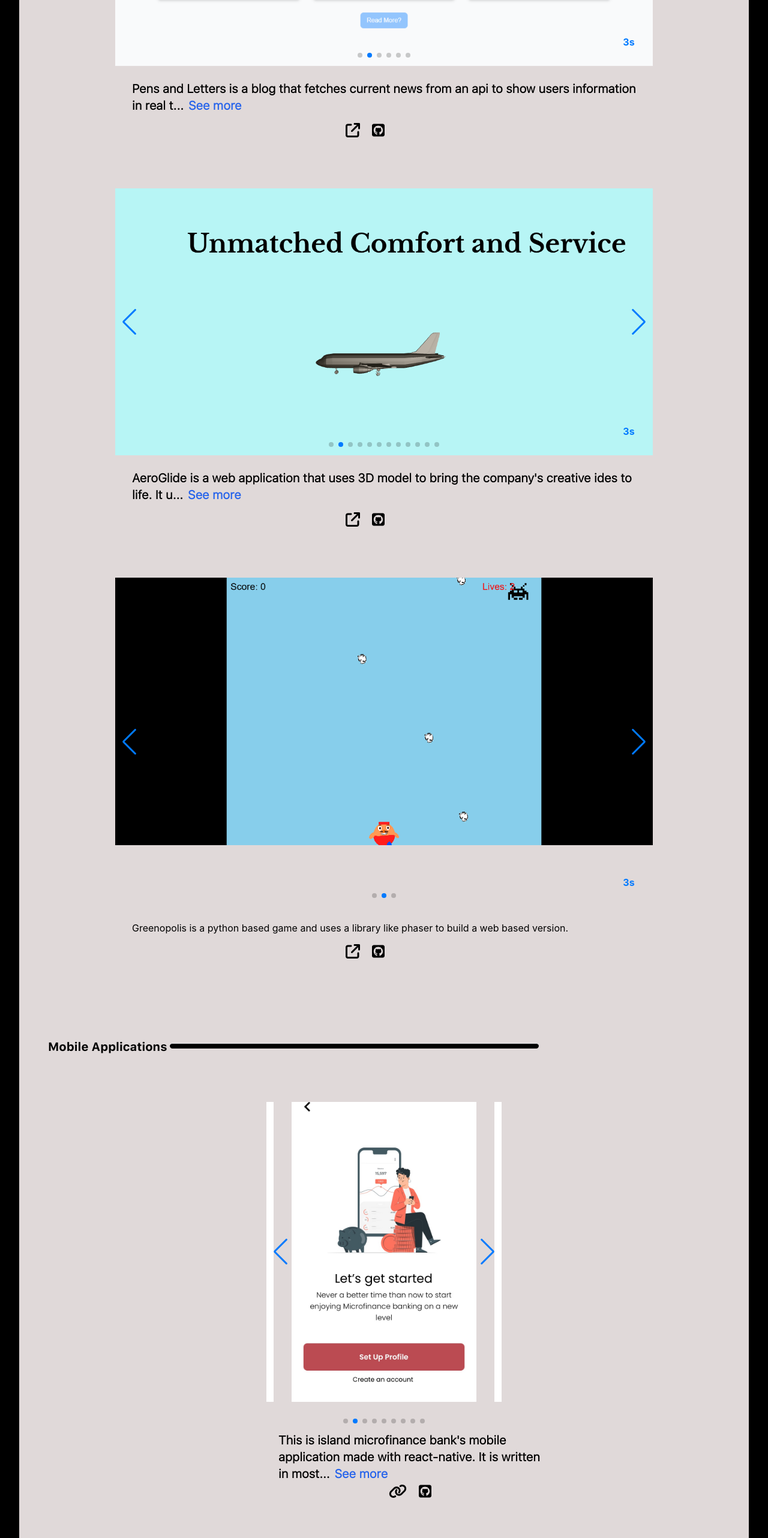
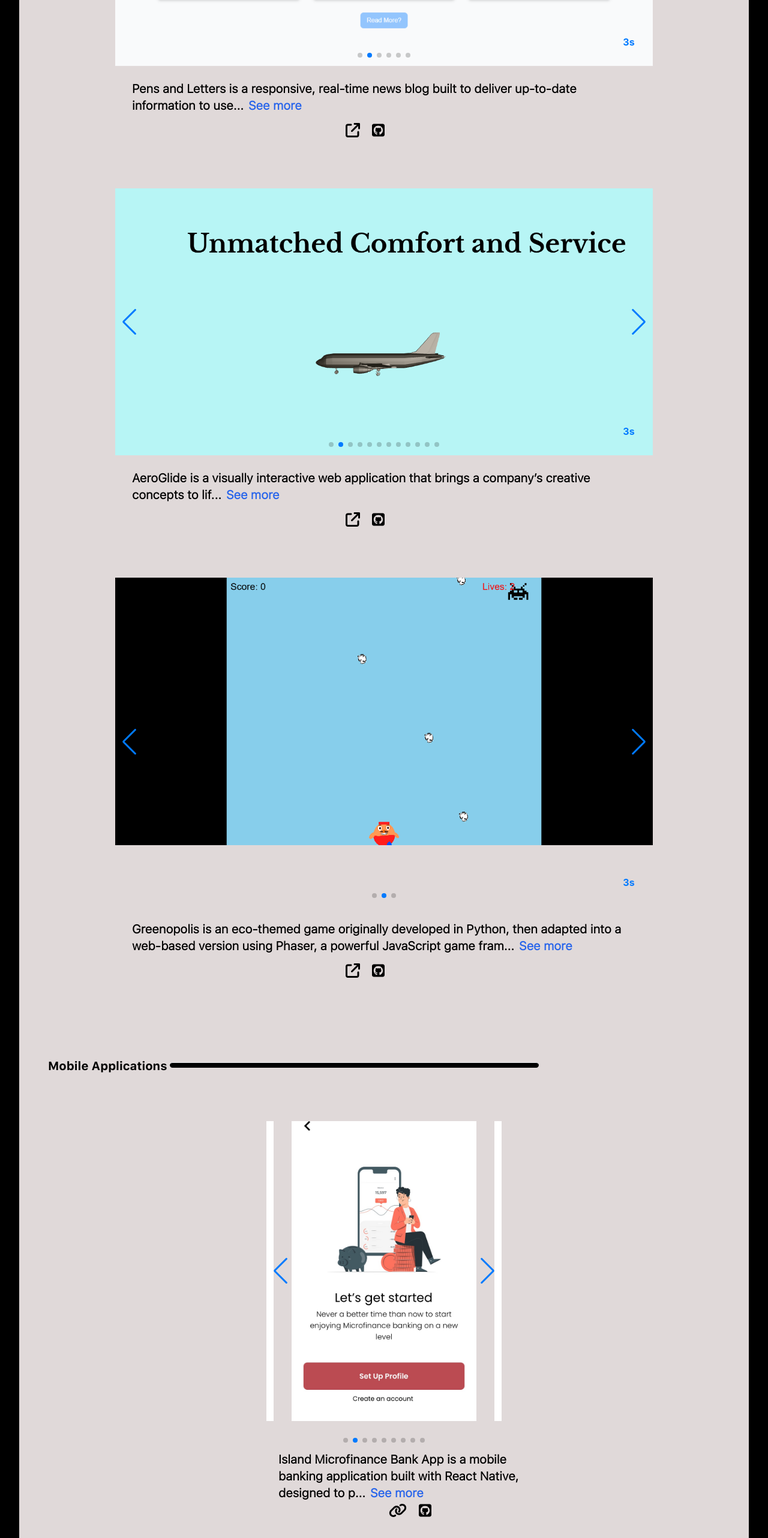
Before and after one commit to mosimiDev/mosimiPortfolioWebsite, a React (Create React App) app: page / in a window 1280 px wide. Shown: the part 4522-7086 px from the top of the page at 60% size. Built offline with nearby package versions, Linux system fonts and the light colour scheme.

Commit message:
updated project section

```diff
--- a/src/pages/Projects.jsx
+++ b/src/pages/Projects.jsx
@@ -205,7 +205,7 @@ function Projects() {
       <div className="w-3/4 mx-auto mt-6 mb-20">
         <ExpandableText
           text={
-            "Pens and Letters is a blog that fetches current news from an api to show users information in real time.It is built with NexJS, NextAuth for user authentication. It is written in mostly typescript, package with npm, and uses libraries like Zod a validation library made with typescript that helps with validation of data and Tailwind React Native Classnames(TWRNC) for easy styling of components without needing to constantly create Stylesheets all the time and will help with dark mode"
+            "Pens and Letters is a responsive, real-time news blog built to deliver up-to-date information to users by fetching content from a live news API. As a frontend-focused project, it demonstrates strong command of modern UI development using Next.js and TypeScript.User authentication is handled with NextAuth, providing a secure and seamless sign-in experience. The app emphasizes reliable and type-safe data handling through Zod, ensuring that content displayed is both valid and predictable for real-world user-facing applications.Styling is efficiently managed using Tailwind React Native Classnames (TWRNC), which enables utility-first, scalable design without the overhead of manual StyleSheet creation. This improves developer speed while keeping UI consistent and maintainable.With its focus on clean component architecture, data validation, user authentication, and dynamic content rendering, Pens and Letters showcases frontend problem-solving skills relevant to building production-ready applications that are performant, accessible, and easy to maintain."
           }
           maxChars={100}
         />
@@ -333,7 +333,7 @@ function Projects() {
       <div className="w-3/4 mx-auto mt-6 mb-20">
         <ExpandableText
           text={
-            "AeroGlide is a web application that uses 3D model to bring the company's creative ides to life. It uses meshes, textures and mapping to achieve this."
+            "AeroGlide is a visually interactive web application that brings a company’s creative concepts to life through immersive 3D modeling. Built with Three.js, it utilizes meshes, textures, and UV mapping to render high-quality 3D visuals directly in the browser.This project demonstrates practical frontend skills in integrating 3D environments into web interfaces that enables users to explore creative ideas in a dynamic and engaging way. By focusing on real-time rendering and performance optimization, AeroGlide shows how 3D web experiences can enhance storytelling, product visualization, and digital branding.With a clean component structure and an emphasis on user interaction, AeroGlide showcases the ability to deliver interactive, visually rich experiences using modern frontend technologies like React and Three.js."
           }
           maxChars={100}
         />
@@ -408,7 +408,7 @@ function Projects() {
       <div className="w-3/4 mx-auto mt-6 mb-20">
         <ExpandableText
           text={
-            "Greenopolis is a python based game and uses a library like phaser to build a web based version."
+            "Greenopolis is an  eco-themed game originally developed in Python, then adapted into a web-based version using Phaser, a powerful JavaScript game framework. The game combines interactive storytelling with environmental themes to engage users while promoting sustainability awareness. The browser version of Greenopolis leverages Phaser to manage animations, player interactions, and real-time game physics while showcasin frontend skills in building responsive, visually appealing interfaces that run smoothly in the browser. The transition from Python to web illustrates adaptability in working across platforms and translating game logic into performant, accessible web experiences."
           }
           maxChar={100}
         />
@@ -539,7 +539,7 @@ function Projects() {
         <div className="  w-[18rem] md:w-[26rem] lg:w-[28rem] md:mx-52 lg:mx-96  mx-auto z-20 y-[20rem]  ">
           <ExpandableText
             text={
-              " This is island microfinance bank's mobile application made with react-native. It is written in mostly typescript, package with yarn, and uses important libraries like expo that helps react native interface with ios and android without much configuration, react navigation for routing between screenns and components within the application, Zod a validation library made with typescript that helps with validation of data, react-hook-form a form validation library that helps validate user inputs within the application and Tailwind React Native Classnames(TWRNC) for easy styling of components without needing to constantly create Stylesheets all the time and will help with dark mode"
+              " Island Microfinance Bank App is a mobile banking application built with React Native, designed to provide users with secure, intuitive access to financial services on both iOS and Android platforms. Written primarily in TypeScript, the app is developed using Expo for streamlined cross-platform deployment with minimal native configuration.Navigation within the app is handled with React Navigation, allowing for smooth transitions between screens and a clean user experience. The app features robust form validation using both Zod (for schema-based data validation) and React Hook Form (for managing and validating user input efficiently). Styling is implemented using Tailwind React Native Classnames (TWRNC), enabling fast, utility-first styling and built-in support for dark mode, enhancing accessibility and user preference handling without verbose StyleSheet definitions.This project demonstrates strong frontend engineering skills in mobile development, with a focus on performance, scalability, form integrity, and user-centered design, all critical in real-world fintech applications."
             }
             maxChars={100}
           />
@@ -567,7 +567,7 @@ function Projects() {
               <FontAwesomeIcon icon={faLink} className="dark:text-[#fff]" />
             </button>
             <a
-              href="https://github.com/mosimiDev/islandmfb-rn"
+              href="https://github.com/mosimiDev/island-microfinance-bank"
               target="_blank"
               rel="noreferrer"
               className="text-xl lg:text-2xl"
@@ -689,7 +689,7 @@ function Projects() {
         <div className="w-72 md:w-[26rem] lg:w-[28rem] mx-auto lg:mx-96  ">
           <ExpandableText
             text={
-              "This is foodie, a mobile application made with react-native. It is written in mostly typescript, packaged with npm, and uses libraries like expo that helps react native interface with ios and android without much configuration, react navigation for routing between screens and components within the application and Tailwind React Native Classnames(TWRNC) for easy styling of components without needing to constantly create Stylesheets all the time and will help with dark mode"
+              "Foodie is an eCommerce mobile application built with React Native, designed to provide a seamless food ordering experience for users on both iOS and Android. Developed primarily in TypeScript and packaged with npm, the app leverages Expo for efficient cross-platform development without complex native setup.It features smooth in-app navigation using React Navigation, allowing users to browse products, manage their cart, and navigate through checkout flows effortlessly. Styling is handled with Tailwind React Native Classnames (TWRNC), enabling fast, utility-first component design while eliminating the need for repetitive StyleSheet declarations.Foodie combines responsive design and performance, efficiency to build a modern, real-world eCommerce solution for mobile users."
             }
             maxChars={100}
           />
```
